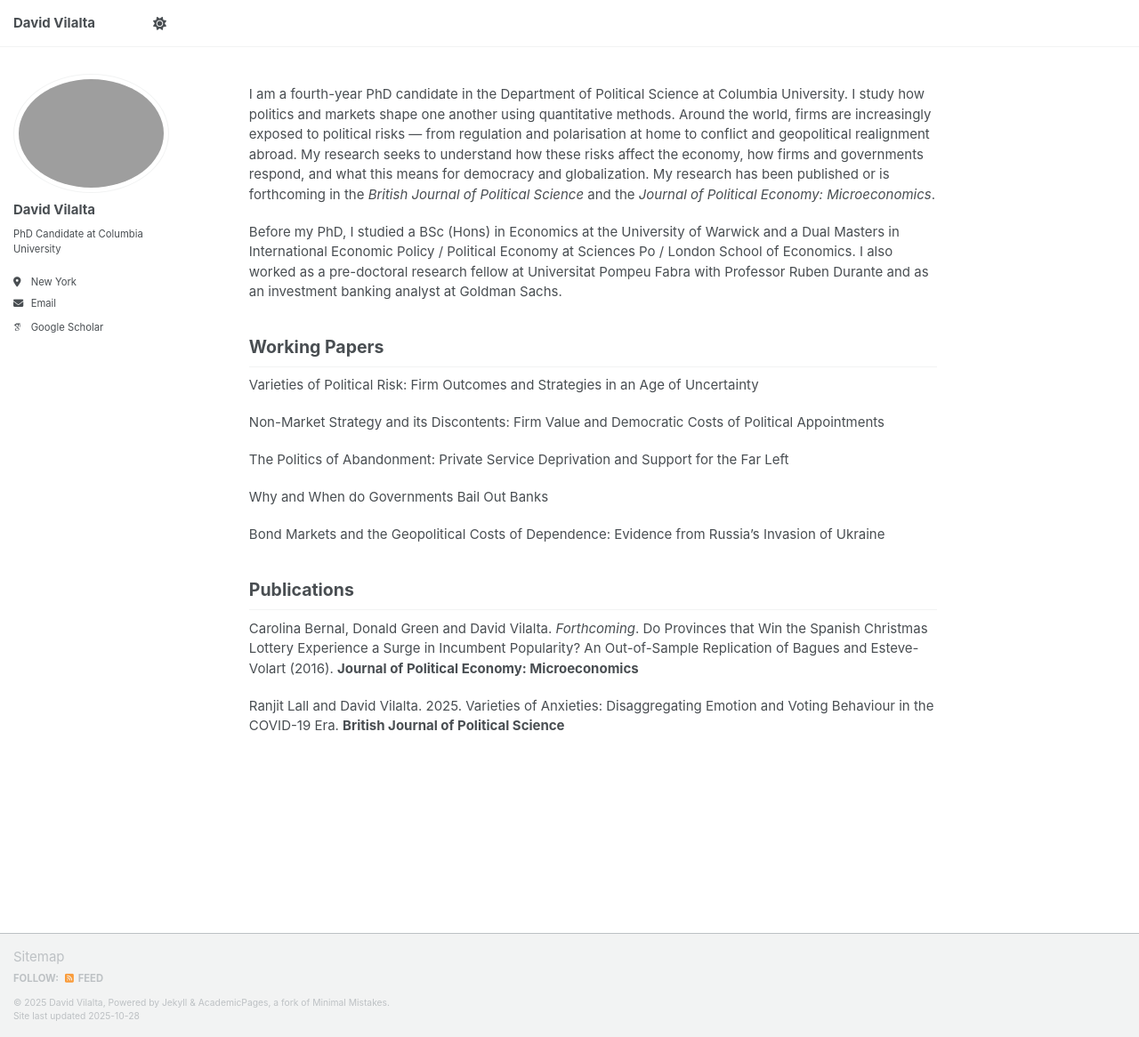
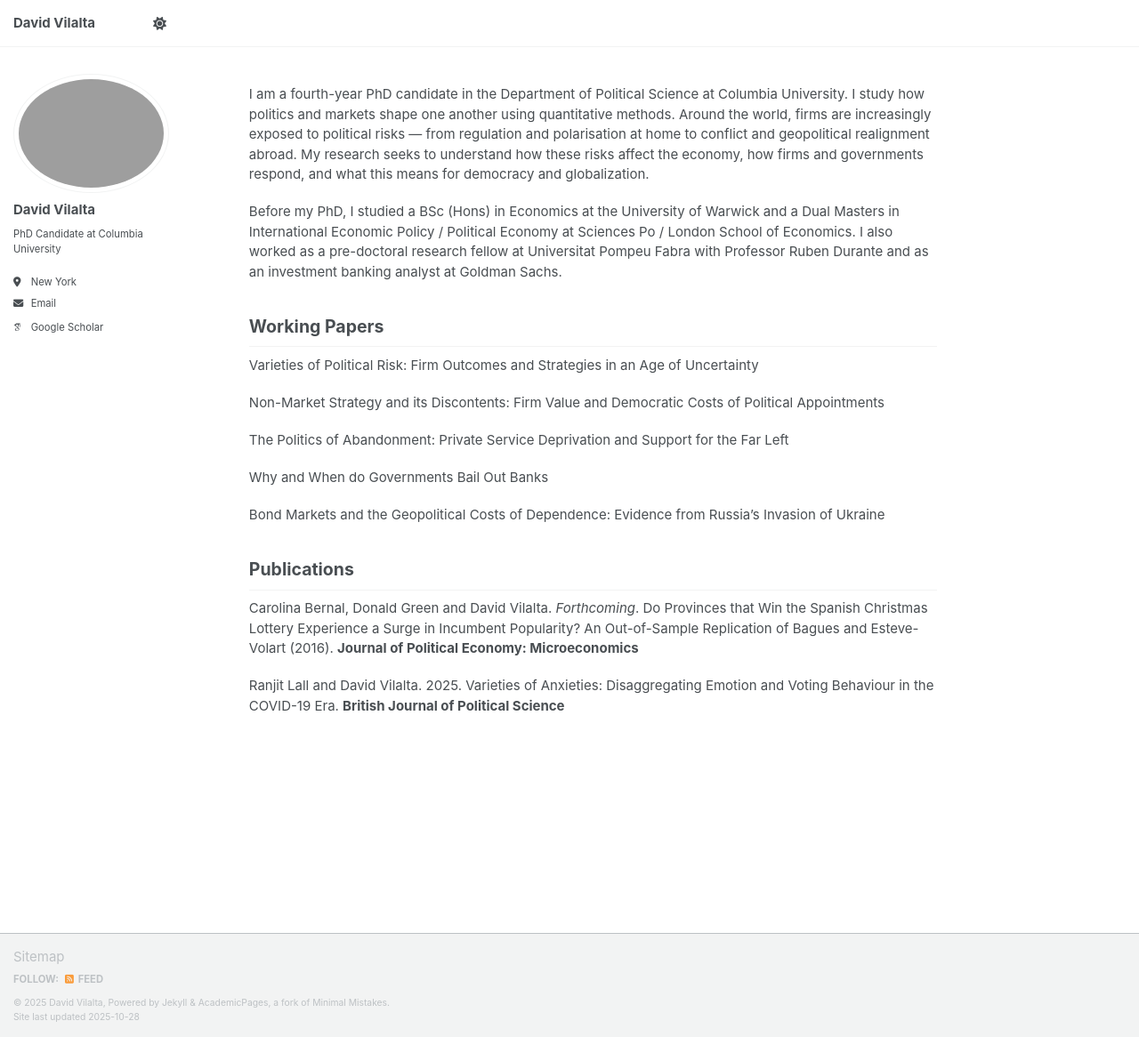
Before and after one commit to davidvilalta/davidvilalta.github.io, a Jekyll site: the page built from _pages/about.md, in a window 1280 px wide and 1166 px high. Shown: the whole window at 89% size. Built offline with Jekyll 4.4.1, drawn with Linux system fonts in a browser that asks for light colours; some web fonts are replaced; a script that is not in the unit is left out.

Commit message:
Update about.md

```diff
--- a/_pages/about.md
+++ b/_pages/about.md
@@ -13,7 +13,7 @@ h1 { font-size: 1.6rem; }
 h2 { font-size: 1.3rem; }
 </style>
 
-I am a fourth-year PhD candidate in the Department of Political Science at Columbia University. I study how politics and markets shape one another using quantitative methods. Around the world, firms are increasingly exposed to political risks — from regulation and polarisation at home to conflict and geopolitical realignment abroad. My research seeks to understand how these risks affect the economy, how firms and governments respond, and what this means for democracy and globalization. My research has been published or is forthcoming in the _British Journal of Political Science_ and the _Journal of Political Economy: Microeconomics_.
+I am a fourth-year PhD candidate in the Department of Political Science at Columbia University. I study how politics and markets shape one another using quantitative methods. Around the world, firms are increasingly exposed to political risks — from regulation and polarisation at home to conflict and geopolitical realignment abroad. My research seeks to understand how these risks affect the economy, how firms and governments respond, and what this means for democracy and globalization.
 
 Before my PhD, I studied a BSc (Hons) in Economics at the University of Warwick and a Dual Masters in International Economic Policy / Political Economy at Sciences Po / London School of Economics. I also worked as a pre-doctoral research fellow at Universitat Pompeu Fabra with Professor Ruben Durante and as an investment banking analyst at Goldman Sachs.
 
```
